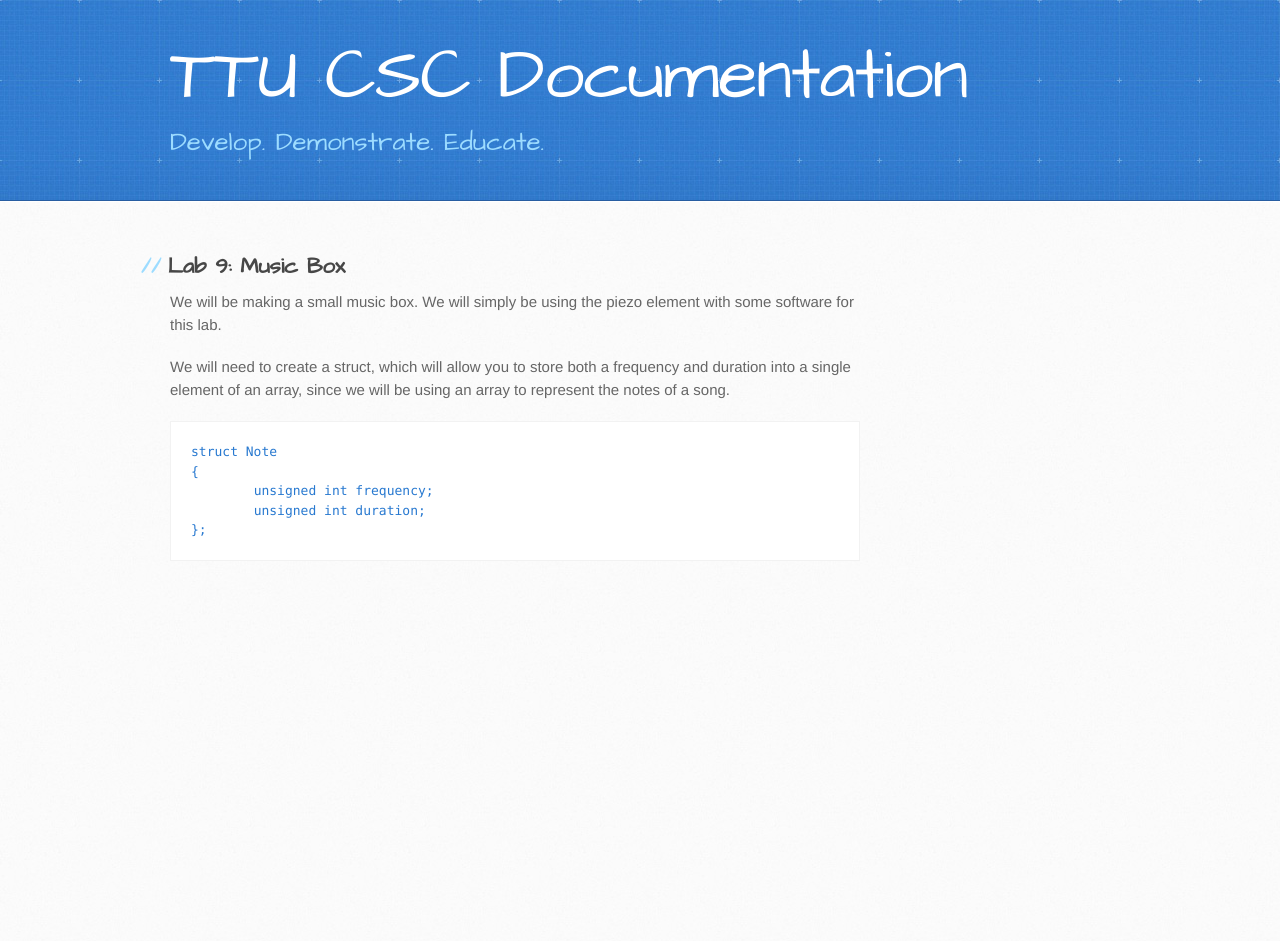
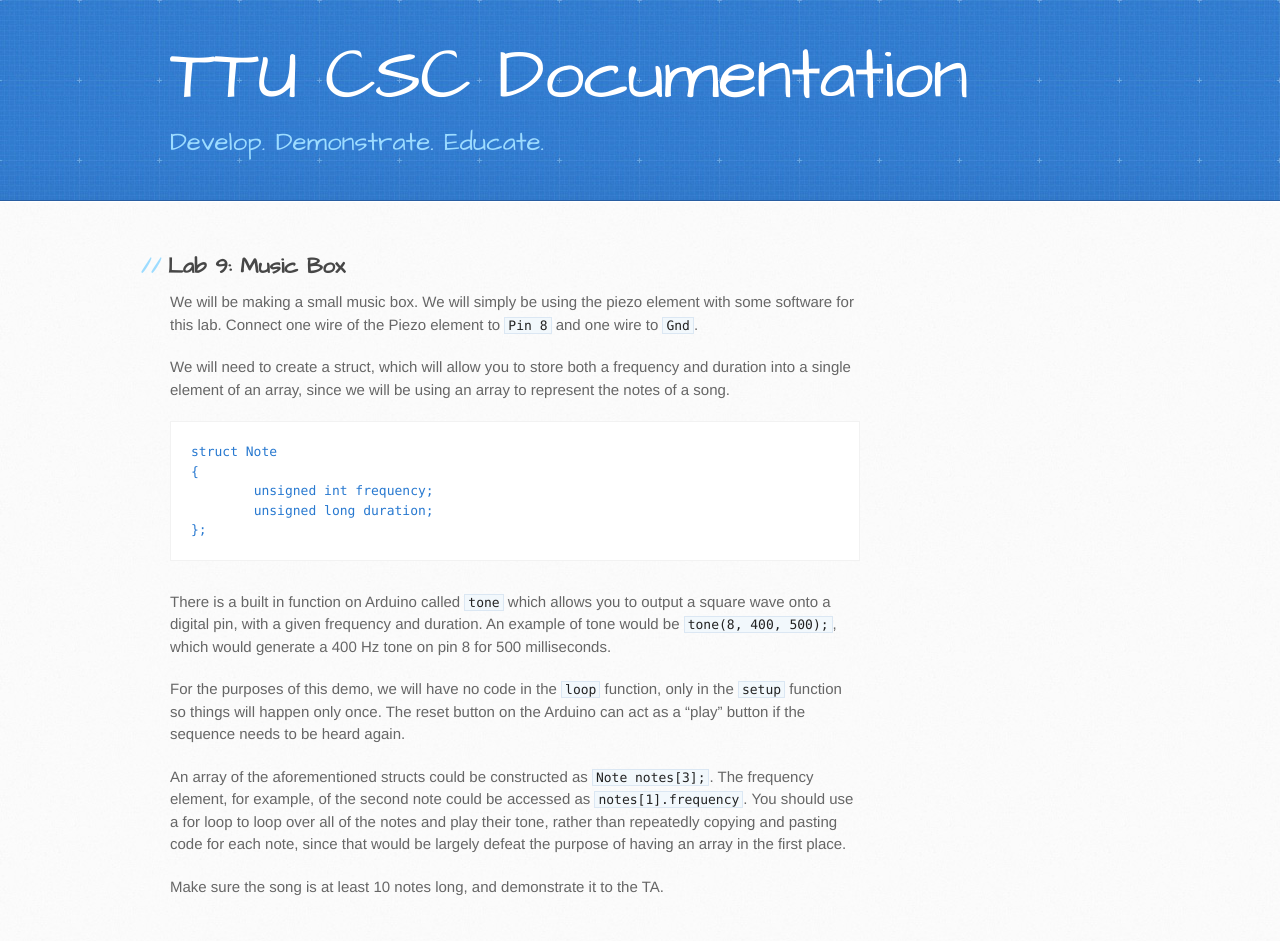
Before and after one commit to TTU-CSC/ttu-csc.github.com, a Jekyll site: the page built from _posts/2015-07-19-lab-9-music-box.markdown, in a window 1280 px wide. Built offline with Jekyll 4.4.1, drawn with Linux system fonts in a browser that asks for light colours; before the commit the page ends 900 px from its top, so only the background shows below that.

Commit message:
Update 2015-07-19-lab-9-music-box.markdown

```diff
--- a/_posts/2015-07-19-lab-9-music-box.markdown
+++ b/_posts/2015-07-19-lab-9-music-box.markdown
@@ -5,12 +5,20 @@ date:   2015-07-19 13:10:30
 categories: docs
 ---
 
-We will be making a small music box. We will simply be using the piezo element with some software for this lab.
+We will be making a small music box. We will simply be using the piezo element with some software for this lab. Connect one wire of the Piezo element to `Pin 8` and one wire to `Gnd`.
 
 We will need to create a struct, which will allow you to store both a frequency and duration into a single element of an array, since we will be using an array to represent the notes of a song.
 
     struct Note
     {
     	unsigned int frequency;
-    	unsigned int duration;
+    	unsigned long duration;
     };
+
+There is a built in function on Arduino called `tone` which allows you to output a square wave onto a digital pin, with a given frequency and duration. An example of tone would be `tone(8, 400, 500);`, which would generate a 400 Hz tone on pin 8 for 500 milliseconds.
+
+For the purposes of this demo, we will have no code in the `loop` function, only in the `setup` function so things will happen only once. The reset button on the Arduino can act as a "play" button if the sequence needs to be heard again.
+
+An array of the aforementioned structs could be constructed as `Note notes[3];`. The frequency element, for example, of the second note could be accessed as `notes[1].frequency`. You should use a for loop to loop over all of the notes and play their tone, rather than repeatedly copying and pasting code for each note, since that would be largely defeat the purpose of having an array in the first place.
+
+Make sure the song is at least 10 notes long, and demonstrate it to the TA.
```
